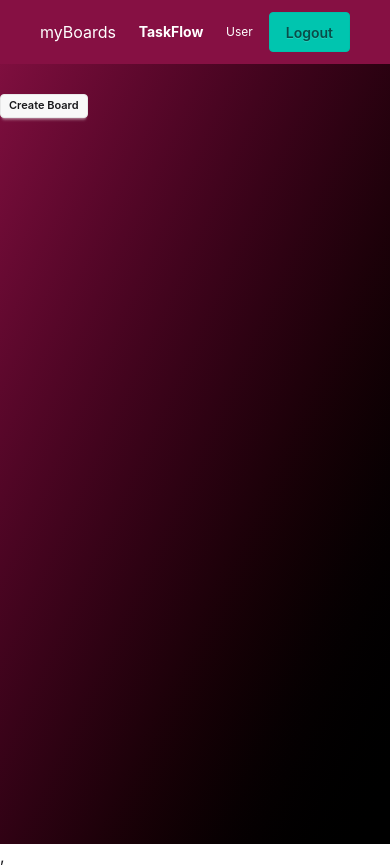
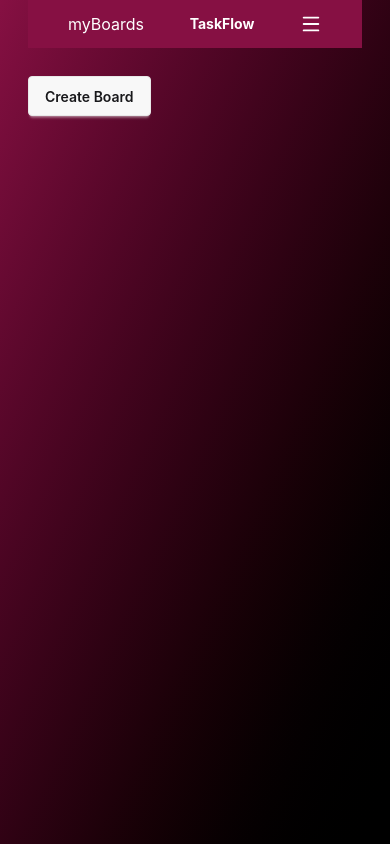
Before and after one commit to acquah-forever/taskFlow, a React (Vite) app in the folder frontend/: page /board in a window 390 px wide. After the commit the page ends 844 px from the top, so only its background shows below. Built offline with nearby package versions, Linux system fonts and the light colour scheme.

Commit message:
worked on mobile nav and card creation

```diff
--- a/frontend/src/App.tsx
+++ b/frontend/src/App.tsx
@@ -8,7 +8,7 @@ import { Routes, Route } from 'react-router-dom'
 
 const App = () => {
   return (
-    <div className='flex flex-col bg-linear-to-br from-pink-900  to-black min-h-screen'>
+    <div className='flex flex-col bg-linear-to-br from-pink-900 px-7 to-black min-h-screen'>
       <div className='container mx-auto'>
       <Routes>
         <Route path='/' element={<Home />} />
--- a/frontend/src/components/NavBar.tsx
+++ b/frontend/src/components/NavBar.tsx
@@ -1,6 +1,12 @@
+import { useState } from 'react'
+import { Menu, X } from 'lucide-react'
 
 const NavBar = () => {
+    const [open, setOpen] = useState(false)
 
+    function handleClick() {
+        setOpen(prev => !prev)
+    }
 
     return (
         <div>
@@ -8,10 +14,19 @@ const NavBar = () => {
                 <h1>myBoards</h1>
                 <h1 className="text-sm sm:text-md md:text-xl font-bold">TaskFlow</h1>
                 <div className="flex items-center space-x-4">
-                    <h1 className="text-xs sm:text-sm md:text-md">User</h1>
-                    <button className="btn btn-active btn-accent">Logout</button>
+                    <h1 className="text-xs sm:text-sm md:text-md hidden sm:flex">User</h1>
+                    <button className="btn btn-active btn-accent hidden sm:flex">Logout</button>
+                    <button className='flex sm:hidden' type='button' aria-label='open-close buttons' onClick={handleClick}>
+                        {open ? <X className='cursor-pointer' size={22} /> : <Menu className='cursor-pointer' size={22} />}
+                    </button>
                 </div>
             </div>
+            {open &&
+                <div className='mt-4 space-y-2 border sm:border-0 border-white px-3 py-2'>
+                    <h1 className="text-sm md:text-md flex sm:hidden text-white">User</h1>
+                    <button className="btn btn-active btn-accent btn-sm flex sm:hidden">Logout</button>
+                </div>
+            }
         </div>
     )
 }
--- a/frontend/src/main.tsx
+++ b/frontend/src/main.tsx
@@ -12,7 +12,7 @@ createRoot(document.getElementById('root')!).render(
     <BrowserRouter>
       <StrictMode>
         <App />
-      </StrictMode>,
+      </StrictMode>
     </BrowserRouter>
   </QueryClientProvider>
 )
--- a/frontend/src/pages/Board.tsx
+++ b/frontend/src/pages/Board.tsx
@@ -1,25 +1,59 @@
 import { useState } from 'react'
-import Card from '../components/Card'
+import { useForm } from 'react-hook-form'
+import { X } from 'lucide-react'
+
 import NavBar from "../components/NavBar"
 
+interface FormValues {
+    title: string,
+    description: string
+}
+
 const Board = () => {
-    const [card, setCard] = useState([])
+    const { register, handleSubmit, formState: { errors } } = useForm<FormValues>()
+    const [open, setOpen] = useState<number | null>(null)
 
-    function handleClick() {
-        setCard(prevCards => [...prevCards, {}])
+    function handleOpen(index: number) {
+        setOpen(prev => prev === index ? null : index)
     }
+
+    function onSubmit() {
+
+    }
+
 
     return (
         <div className="flex flex-col">
             <NavBar />
             <div className="mt-7">
-                <button className="btn btn-xs sm:btn-sm md:btn-md" onClick={handleClick}>Create Board</button>
+                <button className="btn btn-md" onClick={() => handleOpen(1)}>Create Board</button>
             </div>
-            <div className="grid grid-cols-1 sm:grid-cols-2 md:grid-cols-3 lg:grid-cols-4 gap-4 sm:gap-5 md:gap-6 mt-4 px-4 sm:px-6 lg:px-8">
-                {card.map((_, index) => (
-                    <Card key={index} />
-                ))}
-            </div>
+            {
+                open &&
+                <div className="mt-2 card bg-base-100 w-60 sm:w-80 h-75 shadow-sm">
+                    <div className="card-body">
+                        <form onSubmit={handleSubmit(onSubmit)} action="">
+                            <div className='flex justify-end'>
+                                <X className='cursor-pointer' size={23} onClick={() => handleOpen(2)}/>
+                            </div>
+                            <h2 className="card-title text-sm font-normal mb-1">Board Title</h2>
+                            <input type="text" placeholder="Type here" className="input mb-1 outline-0"
+                                {...register('title', { required: "Board title is required" })} />
+                            {errors.title && <p className='text-xs text-red-500 mb-2'>{errors.title.message}</p>}
+
+                            <h2 className="card-title text-sm font-normal mb-1">Board Description</h2>
+                            <input type="text" placeholder="Type here" className="input mb-1 outline-0"
+                                {...register('description', { required: "Description is required" })} />
+                            {errors.description && <p className='text-xs text-red-500'>{errors.description.message}</p>}
+
+                            <div className="card-actions mt-5">
+                                <button type='submit' className="btn btn-primary">Create</button>
+                            </div>
+                        </form>
+                    </div>
+                </div>
+            }
+
         </div>
 
     )
--- a/frontend/src/pages/Login.tsx
+++ b/frontend/src/pages/Login.tsx
@@ -41,9 +41,9 @@ const Login = () => {
                 <button type='submit' className="btn bg-[#0967C2] text-white text-md sm:text-lg border-[#0059b3] mb-7 mt-5">
                     Sign In
                 </button>
-                <p className="text-center text-white text-md sm:text-lg">Dont have an Account? <span className="underline text-transparent bg-clip-text bg-linear-to-br from-sky-500 to-amber-100 cursor-pointer" onClick={() => navigate('/signup')}>
+                <p className="text-center text-white text-md sm:text-lg">Dont have an Account? <button type="button" className="underline text-transparent bg-clip-text bg-linear-to-br from-sky-500 to-amber-100 cursor-pointer" onClick={() => navigate('/signup')}>
                     Sign Up
-                </span></p>
+                </button></p>
             </fieldset>
         </form>
     )
--- a/frontend/src/pages/SignUp.tsx
+++ b/frontend/src/pages/SignUp.tsx
@@ -15,7 +15,7 @@ const SignUp = () => {
     const { register, handleSubmit, formState: { errors } } = useForm<FormValue>()
     const [useLogin, setUseLogin] = useState(null)
     const navigate = useNavigate()
-    const boardNavigate= useNavigate()
+
 
     function onSubmit(data: FormValue) {
         console.log(data)
@@ -23,7 +23,7 @@ const SignUp = () => {
     }
 
     function handleClick() {
-        setUseLogin(boardNavigate('/login'))
+        setUseLogin(navigate('/login'))
     }
     return (
         <form onSubmit={handleSubmit(onSubmit)} className="flex justify-center items-center min-h-screen">
@@ -59,7 +59,7 @@ const SignUp = () => {
                 <button className="btn bg-[#0967C2] text-white text-md sm:text-lg border-[#0059b3] mb-7">
                     Create Account
                 </button>
-                <p className="text-center text-white text-md sm:text-lg">Already have an Account? <span className="underline text-transparent bg-clip-text bg-linear-to-br from-sky-500 to-amber-100 cursor-pointer" onClick={handleClick}>Log In</span></p>
+                <p className="text-center text-white text-md sm:text-lg">Already have an Account? <button type="button" className="underline text-transparent bg-clip-text bg-linear-to-br from-sky-500 to-amber-100 cursor-pointer" onClick={handleClick}>Log In</button></p>
             </fieldset>
 
             {useLogin && <Login />}
```
Also changed, not shown: 1 other file (tests, documents, lock files or other folders).
